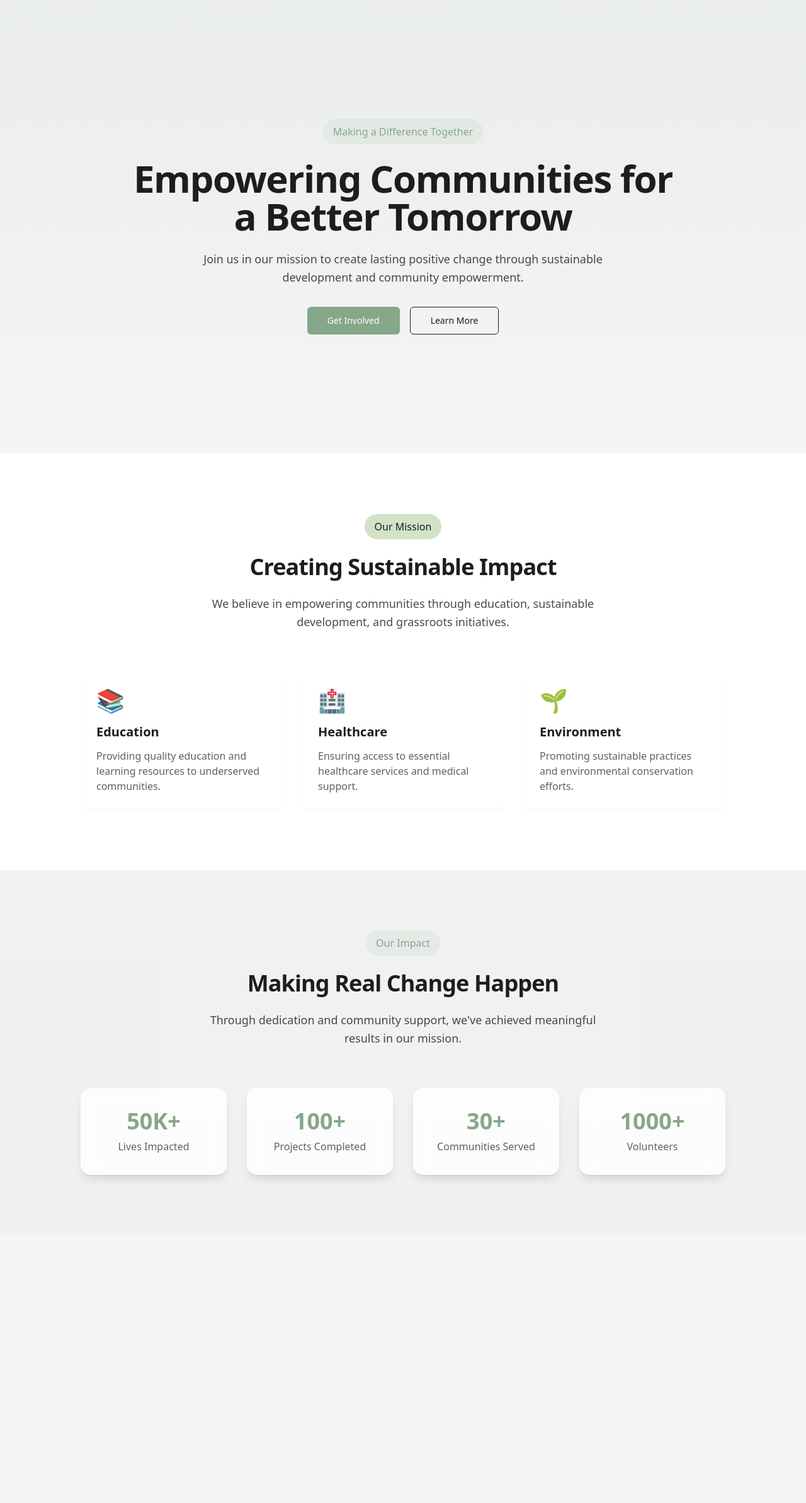
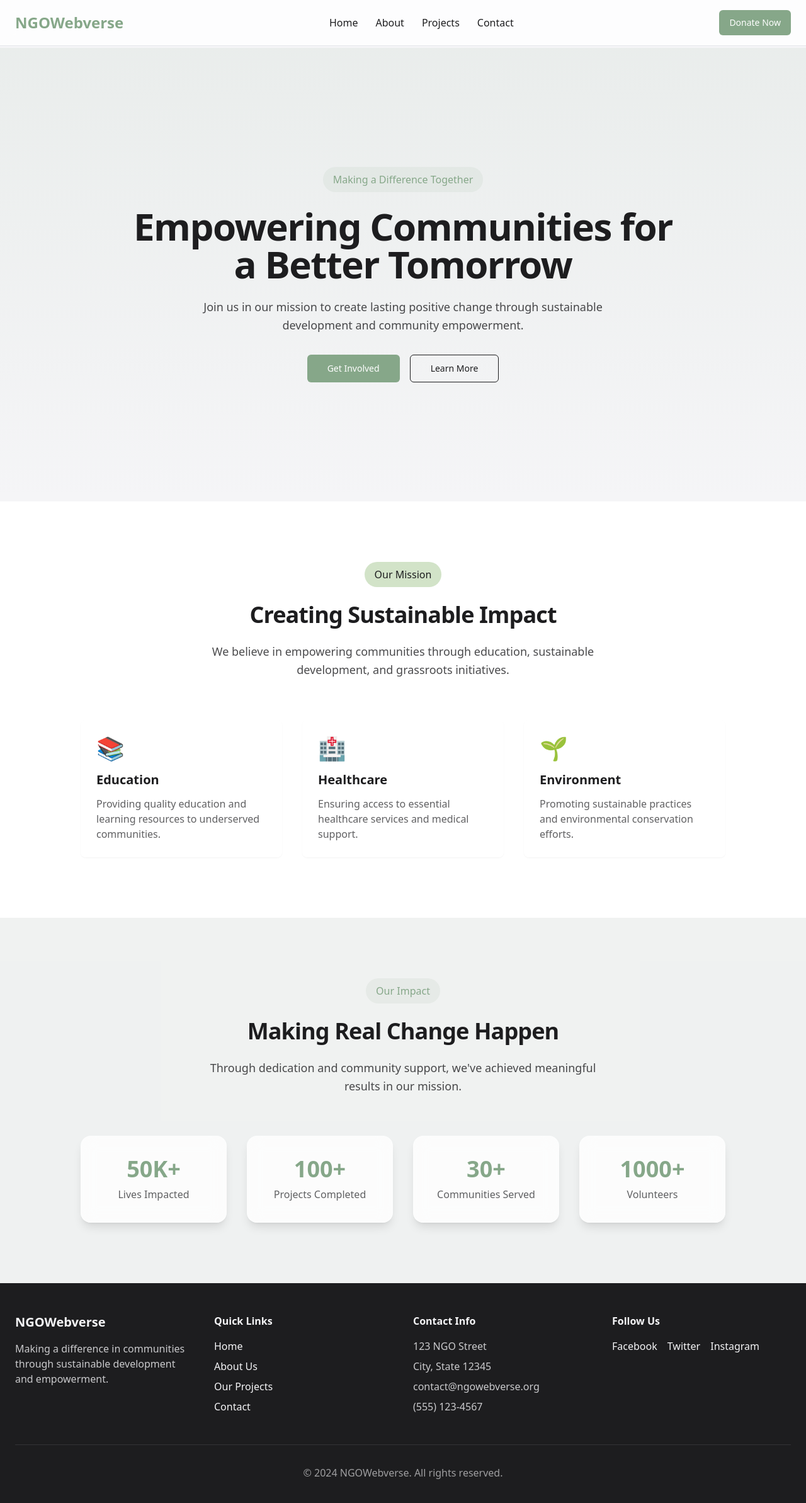
Before and after one commit to devhabib429/Next_life, a React (Vite) app: page / in a window 1280 px wide. Shown: the top 2386 px of the page at 63% size. Before the commit the page ends 1961 px from the top, so only its background shows below. Built offline with nearby package versions, Linux system fonts and the light colour scheme.

Commit message:
Add navbar and footer components
Implement navbar and footer components to enhance project layout and navigation.
[skip gpt_engineer]

```diff
--- a/src/App.tsx
+++ b/src/App.tsx
@@ -3,6 +3,8 @@ import { Toaster as Sonner } from "@/components/ui/sonner";
 import { TooltipProvider } from "@/components/ui/tooltip";
 import { QueryClient, QueryClientProvider } from "@tanstack/react-query";
 import { BrowserRouter, Routes, Route } from "react-router-dom";
+import Navbar from "./components/Navbar";
+import Footer from "./components/Footer";
 import Index from "./pages/Index";
 
 const queryClient = new QueryClient();
@@ -13,9 +15,15 @@ const App = () => (
       <Toaster />
       <Sonner />
       <BrowserRouter>
-        <Routes>
-          <Route path="/" element={<Index />} />
-        </Routes>
+        <div className="min-h-screen flex flex-col">
+          <Navbar />
+          <main className="flex-grow mt-[76px]">
+            <Routes>
+              <Route path="/" element={<Index />} />
+            </Routes>
+          </main>
+          <Footer />
+        </div>
       </BrowserRouter>
     </TooltipProvider>
   </QueryClientProvider>
--- /dev/null
+++ b/src/components/Footer.tsx
@@ -0,0 +1,75 @@
+import { Link } from "react-router-dom";
+
+const Footer = () => {
+  return (
+    <footer className="bg-secondary text-secondary-foreground">
+      <div className="container mx-auto px-6 py-12">
+        <div className="grid grid-cols-1 md:grid-cols-4 gap-8">
+          <div>
+            <h3 className="text-xl font-bold mb-4">NGOWebverse</h3>
+            <p className="text-secondary-foreground/80">
+              Making a difference in communities through sustainable development and empowerment.
+            </p>
+          </div>
+
+          <div>
+            <h4 className="font-semibold mb-4">Quick Links</h4>
+            <ul className="space-y-2">
+              <li>
+                <Link to="/" className="hover:text-primary transition-colors">
+                  Home
+                </Link>
+              </li>
+              <li>
+                <Link to="/about" className="hover:text-primary transition-colors">
+                  About Us
+                </Link>
+              </li>
+              <li>
+                <Link to="/projects" className="hover:text-primary transition-colors">
+                  Our Projects
+                </Link>
+              </li>
+              <li>
+                <Link to="/contact" className="hover:text-primary transition-colors">
+                  Contact
+                </Link>
+              </li>
+            </ul>
+          </div>
+
+          <div>
+            <h4 className="font-semibold mb-4">Contact Info</h4>
+            <ul className="space-y-2 text-secondary-foreground/80">
+              <li>123 NGO Street</li>
+              <li>City, State 12345</li>
+              <li>contact@ngowebverse.org</li>
+              <li>(555) 123-4567</li>
+            </ul>
+          </div>
+
+          <div>
+            <h4 className="font-semibold mb-4">Follow Us</h4>
+            <div className="flex gap-4">
+              <a href="#" className="hover:text-primary transition-colors">
+                Facebook
+              </a>
+              <a href="#" className="hover:text-primary transition-colors">
+                Twitter
+              </a>
+              <a href="#" className="hover:text-primary transition-colors">
+                Instagram
+              </a>
+            </div>
+          </div>
+        </div>
+
+        <div className="mt-12 pt-8 border-t border-secondary-foreground/10 text-center text-secondary-foreground/60">
+          <p>&copy; {new Date().getFullYear()} NGOWebverse. All rights reserved.</p>
+        </div>
+      </div>
+    </footer>
+  );
+};
+
+export default Footer;
--- /dev/null
+++ b/src/components/Navbar.tsx
@@ -0,0 +1,46 @@
+import { Button } from "@/components/ui/button";
+import { NavigationMenu, NavigationMenuList, NavigationMenuItem, NavigationMenuLink } from "@/components/ui/navigation-menu";
+import { Link } from "react-router-dom";
+
+const Navbar = () => {
+  return (
+    <header className="fixed top-0 left-0 right-0 z-50 bg-white/80 backdrop-blur-md border-b border-gray-200">
+      <div className="container mx-auto px-6 py-4">
+        <nav className="flex items-center justify-between">
+          <Link to="/" className="text-2xl font-bold text-primary">
+            NGOWebverse
+          </Link>
+
+          <NavigationMenu>
+            <NavigationMenuList className="hidden md:flex gap-6">
+              <NavigationMenuItem>
+                <Link to="/" className="text-secondary hover:text-primary transition-colors">
+                  Home
+                </Link>
+              </NavigationMenuItem>
+              <NavigationMenuItem>
+                <Link to="/about" className="text-secondary hover:text-primary transition-colors">
+                  About
+                </Link>
+              </NavigationMenuItem>
+              <NavigationMenuItem>
+                <Link to="/projects" className="text-secondary hover:text-primary transition-colors">
+                  Projects
+                </Link>
+              </NavigationMenuItem>
+              <NavigationMenuItem>
+                <Link to="/contact" className="text-secondary hover:text-primary transition-colors">
+                  Contact
+                </Link>
+              </NavigationMenuItem>
+            </NavigationMenuList>
+          </NavigationMenu>
+
+          <Button>Donate Now</Button>
+        </nav>
+      </div>
+    </header>
+  );
+};
+
+export default Navbar;
```
